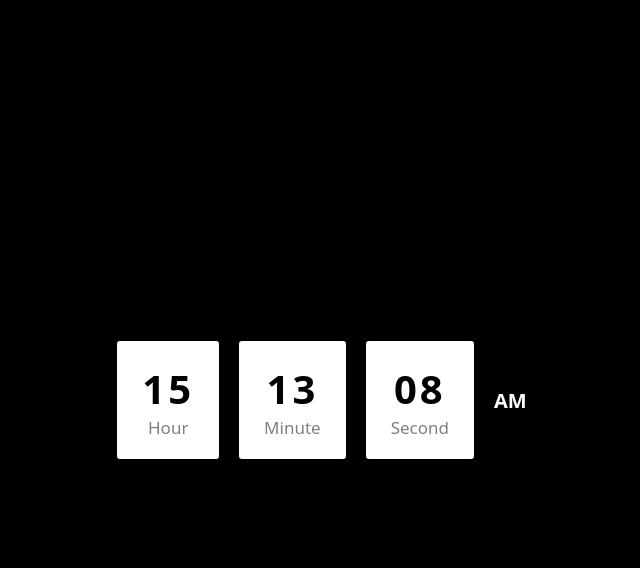
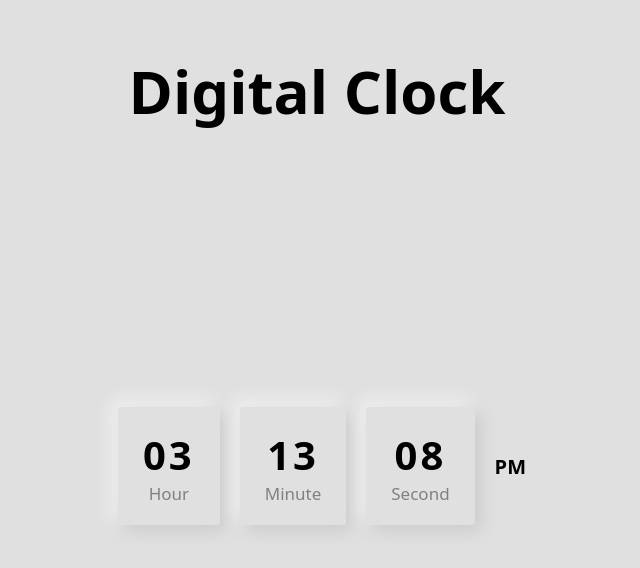
Before and after one commit to badaruddinomar/DigitalClock_Project, a plain HTML site: page index.html in a window 1280 px wide. Shown: the whole page, without its empty margins (323-963 px from the left). Drawn offline with Linux system fonts and the light colour scheme.

Commit message:
second commit

```diff
--- a/index.html
+++ b/index.html
@@ -8,7 +8,7 @@
     <title>Document</title>
   </head>
   <body>
-
+<h1 class="heading">Digital Clock</h1>
     <div class="container">
       <div>
         <p class="hours">00</p>
--- a/script.js
+++ b/script.js
@@ -11,8 +11,10 @@ const time = () => {
   let minuteVal = date.getMinutes();
   let secondVal = date.getSeconds();
 
+  console.log(hourVal);
+
   if (hourVal > 12) {
-    hourVal - 12;
+    hourVal = hourVal - 12;
   }
   if (hourVal == 0) {
     hourVal = 12;
--- a/style.css
+++ b/style.css
@@ -9,22 +9,36 @@ html {
     Oxygen, Ubuntu, Cantarell, "Open Sans", "Helvetica Neue", sans-serif;
 }
 body {
-  background-color: black;
-  color: white;
+  width: 100vw;
+  height: 100vh;
+  background: #e0e0e0;
+
+  display: flex;
+  align-items: center;
+  justify-content: center;
+  flex-direction: column;
+}
+.heading {
+  font-size: 6rem;
+  margin-top: 5rem;
 }
 .container {
   display: flex;
   align-items: center;
   justify-content: center;
-  width: 100vw;
-  height: 100vh;
+  width: 100%;
+  height: 100%;
 }
 .container div {
   display: flex;
   align-items: center;
   justify-content: center;
   flex-direction: column;
-  background: white;
+
+  border-radius: 4px;
+  background: #e0e0e0;
+  box-shadow: 5px 5px 17px #c7c7c7, -5px -5px 17px #f9f9f9;
+
   padding: 2rem 2.5rem;
   margin: 0 1rem;
   border-radius: 3px;
```
